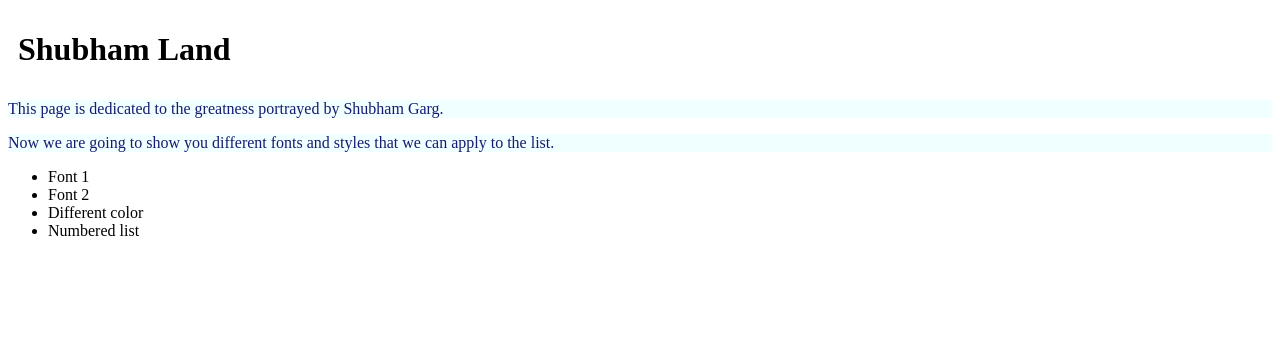
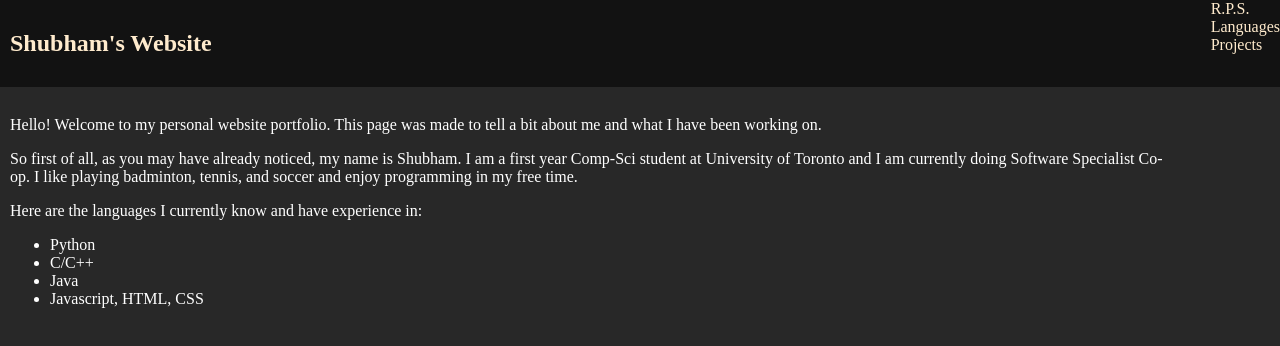
Before and after one commit to SHU8HAM1/portfolio-web, a plain HTML site: page index.html in a window 1280 px wide. Drawn offline with Linux system fonts and the light colour scheme.

Commit message:
Update style and change content

```diff
--- a/index.html
+++ b/index.html
@@ -6,18 +6,53 @@
     <title>Practice Page</title>
     <link rel="stylesheet" href="styles.css">
 </head>
+
+
+<!--//////////////////////////////////////////////////////////////////////////////////////////////-->
+
+
+<body class="top" id="top-bar">
+<div class="top-container">
+    <div class="left">
+        <h2 class="home-page" id="page-name">Shubham's Website</h2>
+    </div>
+
+    <div class="right">
+        <div><a>R.P.S.</a></div>
+        <div><a>Languages</a></div>
+        <div><a>Projects</a></div>
+    </div>
+</div>
+</body>
+
+
+<!--################################################################################################-->
+
+<!--################################################################################################-->
+
 <body>
-    <h1 class="header">Shubham Land</h1>
-    <p class="hola">This page is dedicated to the greatness
-        portrayed by Shubham Garg.
+    <div class="space"></div>
+</body>
+
+
+<body>
+    <div class="content">
+    <p>Hello! Welcome to my personal website
+        portfolio. This page was made to tell a bit about me and what
+        I have been working on.
     </p>
-    <p> Now we are going to show you different fonts and
-        styles that we can apply to the list.</p>
+
+    <p> So first of all, as you may have already noticed, my name is Shubham. I am a first year
+        Comp-Sci student at University of Toronto and I am currently doing Software Specialist Co-op.
+        I like playing badminton, tennis, and soccer and enjoy programming in my free time.
+    </p>
+
+    <p>Here are the languages I currently know and have experience in:</p>
     <ul>
-    <li class="L1">Font 1</li>
-    <li class="L2">Font 2</li>
-    <li class="L3">Different color</li>
-    <li class="L4">Numbered list</li>
+    <li class="L1">Python</li>
+    <li class="L2">C/C++</li>
+    <li class="L3">Java</li>
+    <li class="L4">Javascript, HTML, CSS</li>
     </ul>
-</body>
+</div></body>
 </html>
--- a/styles.css
+++ b/styles.css
@@ -1,14 +1,41 @@
-p{
-    color:midnightblue;
-    background-color: azure;
-    width: 100%;
+body{
+    color: white;
+    margin: auto;
+    background-color: #282828;
 }
 
 .L1{
     font-family: 'Times New Roman', Sans-seriff;
+    color: white;
 }
 
 .header{
     font-family: 'lucida handwriting';
     padding: 10px;
 }
+
+.top-container{
+    display: flex;
+    color:blanchedalmond;
+    background-color: #121212;
+    width: 100%;
+    justify-content: space-between;
+    position:fixed;
+    top:0px;
+}
+
+.left{
+    padding: 10px;
+
+}
+
+.space{
+    padding:10px;
+    border: 10px;
+    height: 70px;
+}
+
+.content{
+    padding:10px;
+    padding-right: 100px;
+}
```
